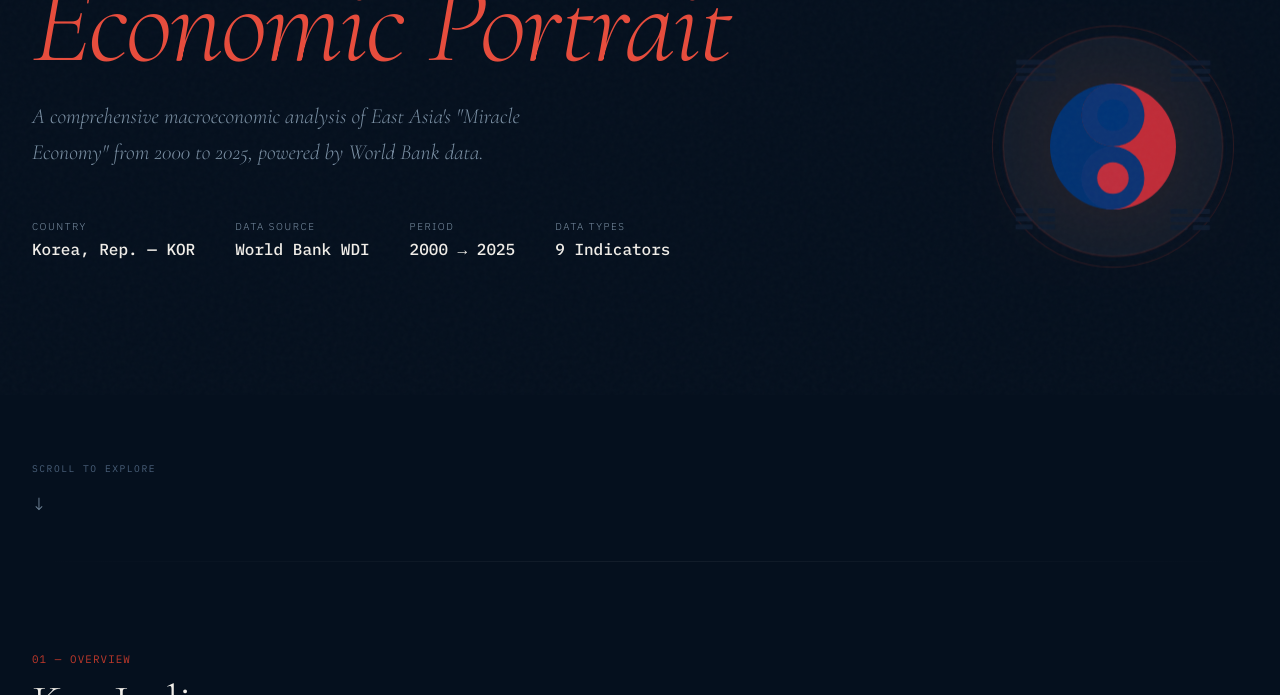
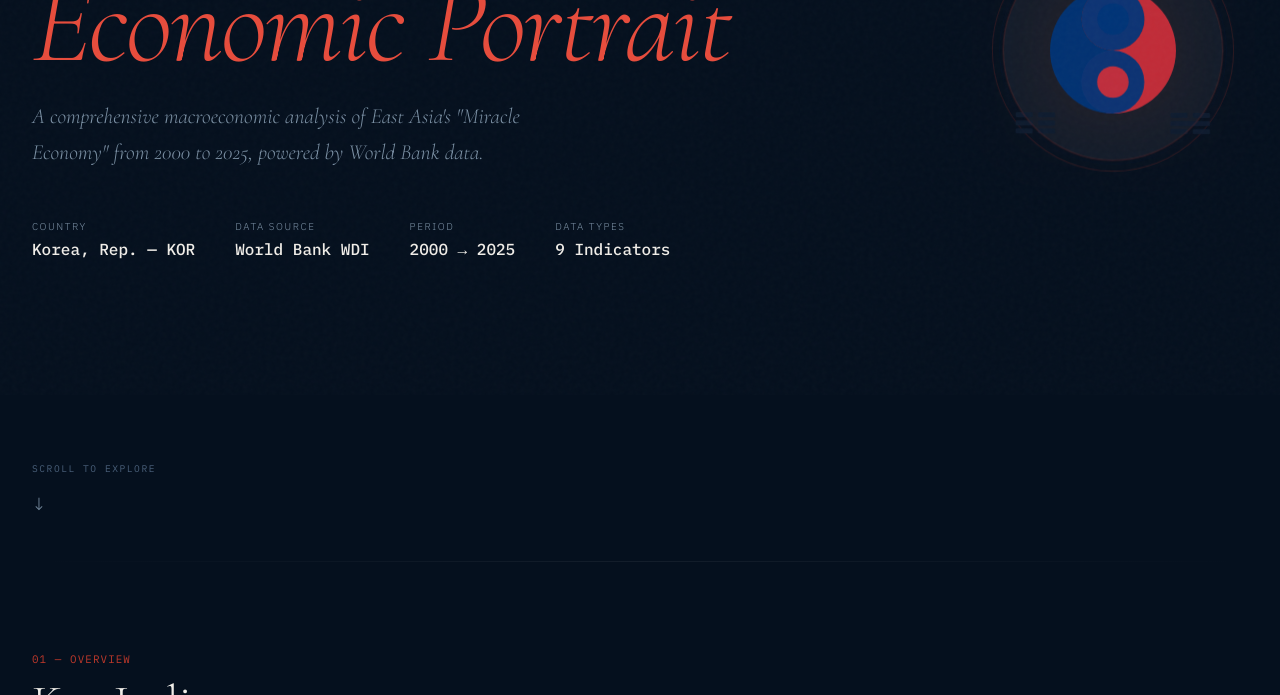
Before and after one commit to orhanyarkin/world-bank-data, a plain HTML site: page index.html in a window 1280 px wide. Shown: the part 405-1100 px from the top of the page. Drawn offline with nearby package versions, Linux system fonts and the light colour scheme.

Commit message:
Update index.html

```diff
--- a/index.html
+++ b/index.html
@@ -105,7 +105,7 @@ main{position:relative;z-index:1;max-width:1300px;margin:0 auto;padding:0 2rem;}
 @keyframes scrollBounce{0%,100%{transform:translateY(0);}50%{transform:translateY(6px);}}
 
 /* ── FLAG ── */
-.hero-flag-wrap{position:absolute;right:0;top:50%;transform:translateY(-50%);width:min(270px,28vw);opacity:0;animation:fadeIn 1.2s .9s ease forwards;}
+.hero-flag-wrap{position:absolute;right:0;top:38%;transform:translateY(-50%);width:min(270px,28vw);opacity:0;animation:fadeIn 1.2s .9s ease forwards;}
 .korea-flag-svg{width:100%;height:auto;filter:drop-shadow(0 0 36px rgba(192,57,43,.14));animation:floatFlag 6s ease-in-out infinite;}
 [data-theme="light"] .korea-flag-svg{filter:drop-shadow(0 0 28px rgba(192,57,43,.10));}
 @keyframes floatFlag{0%,100%{transform:translateY(0) rotate(0deg);}50%{transform:translateY(-12px) rotate(1deg);}}
@@ -231,7 +231,7 @@ footer{position:relative;z-index:1;border-top:1px solid var(--border);padding:3r
 @media(prefers-reduced-motion:reduce){*,*::before,*::after{animation-duration:.01ms!important;transition-duration:.01ms!important;}}
 
 /* ── RESPONSIVE ── */
-@media(max-width:900px){.nav-links{display:none;}nav{padding:.8rem 1.2rem;}main{padding:0 1rem;}.hero-flag-wrap{display:none;}.context-grid{grid-template-columns:1fr;gap:2rem;}.section-header{flex-direction:column;align-items:flex-start;}.section-desc{text-align:left;max-width:100%;}footer{flex-direction:column;align-items:flex-start;}.footer-course{text-align:left;}}
+@media(max-width:900px){.nav-links{display:none;}nav{padding:.8rem 1.2rem;}main{padding:0 1rem;}.hero-flag-wrap{position:relative;top:auto;right:auto;transform:none;width:140px;margin:3.5rem auto 0;}.context-grid{grid-template-columns:1fr;gap:2rem;}.section-header{flex-direction:column;align-items:flex-start;}.section-desc{text-align:left;max-width:100%;}footer{flex-direction:column;align-items:flex-start;}.footer-course{text-align:left;}}
 @media(max-width:480px){.hero-meta{gap:1.4rem;}.kpi-grid{grid-template-columns:repeat(auto-fill,minmax(160px,1fr));}}
 </style>
 </head>
```
